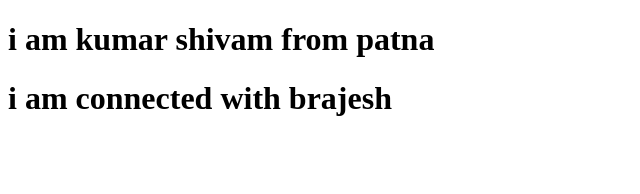
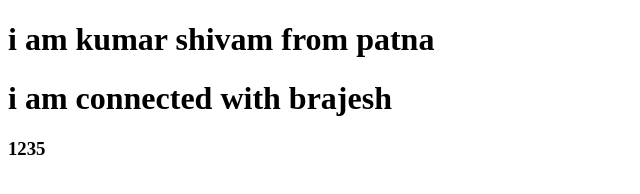
Before and after one commit to kumarshivam01/HOME, a plain HTML site: page shivam.html in a window 1280 px wide. Shown: the full height of the page, 0-640 px from the left. Drawn offline with Linux system fonts and the light colour scheme.

Commit message:
Update shivam.html

```diff
--- a/shivam.html
+++ b/shivam.html
@@ -9,5 +9,6 @@
 <body>
     <h1>i am kumar shivam from patna</h1>
     <h1>i am connected with brajesh</h1>
+    <h3>1235</h3>
 </body>
 </html>
```
